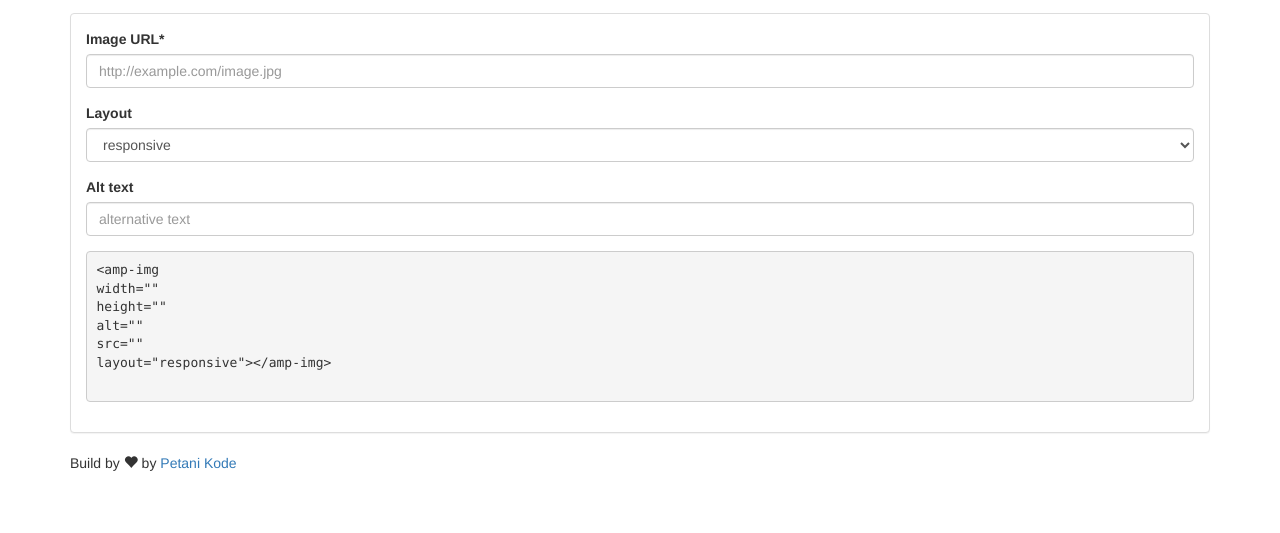
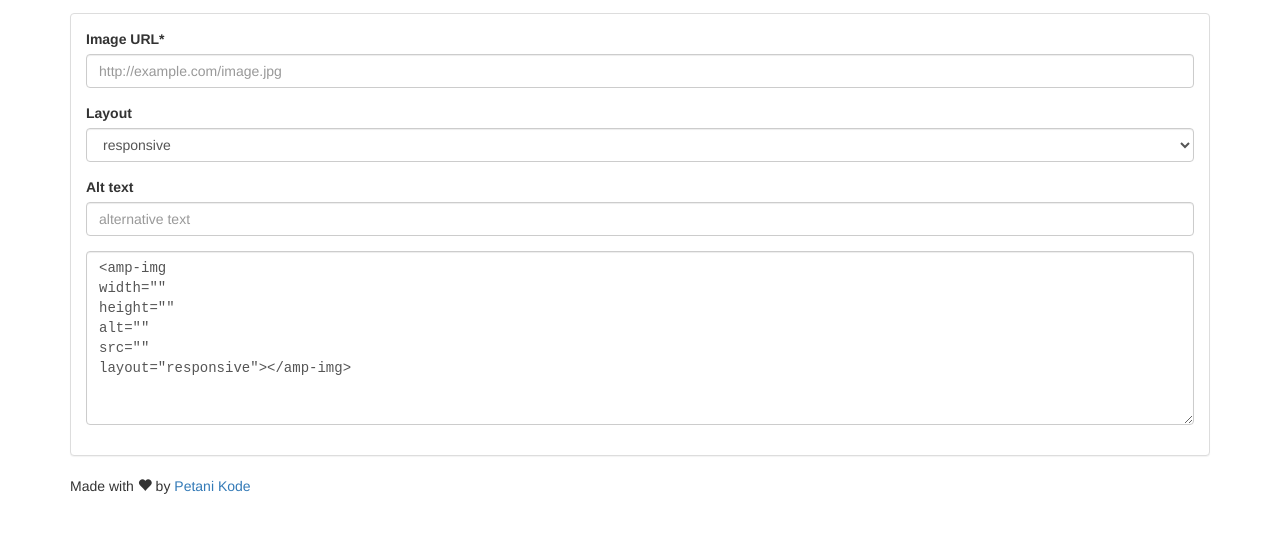
Before and after one commit to petanikode/amp-tools, a plain HTML site: page amp-img.html in a window 1280 px wide. Shown: the part 133-666 px from the top of the page. Drawn offline with nearby package versions, Linux system fonts and the light colour scheme.

Commit message:
change <pre> to <textarea>

```diff
--- a/amp-img.html
+++ b/amp-img.html
@@ -3,10 +3,18 @@
     <head>
         <meta charset="utf-8">
         <title>AMP Image Creator</title>
-        <!-- Latest compiled and minified CSS -->
+
+        <meta name="viewport" content="width=device-width,minimum-scale=1,initial-scale=1">
+
+        <link rel="shortcut icon" href="https://www.ampproject.org/static/img/amp_favicon.png?v=3">
+        <link rel="apple-touch-icon" sizes="120x120" href="https://www.ampproject.org/static/img/icons/120.png">
+         <link rel="apple-touch-icon" sizes="152x152" href="https://www.ampproject.org/static/img/icons/152.png">
+         <link rel="apple-touch-icon" sizes="167x167" href="https://www.ampproject.org/static/img/icons/167.png">
+         <link rel="apple-touch-icon" sizes="180x180" href="https://www.ampproject.org/static/img/icons/180.png">
+
+
         <link rel="stylesheet" href="https://maxcdn.bootstrapcdn.com/bootstrap/3.3.7/css/bootstrap.min.css" integrity="sha384-BVYiiSIFeK1dGmJRAkycuHAHRg32OmUcww7on3RYdg4Va+PmSTsz/K68vbdEjh4u" crossorigin="anonymous">
         <script src="https://unpkg.com/vue/dist/vue.js"></script>
-        <!-- Place this tag in your head or just before your close body tag. -->
         <script async defer src="https://buttons.github.io/buttons.js"></script>
 
     </head>
@@ -63,14 +71,13 @@
                     </div>
 
                     <div class="form-group">
-                        <pre>
+                        <textarea onclick="this.select()" class="form-control" rows="8" style="font-family:monospace">
 &lt;amp-img
 width="{{ width }}"
 height="{{ height }}"
 alt="{{ alt }}"
 src="{{ src }}"
-layout="{{ layout }}"&gt;&lt;/amp-img&gt;
-                        </pre>
+layout="{{ layout }}"&gt;&lt;/amp-img&gt;</textarea>
                     </div>
 
 
@@ -87,7 +94,7 @@ layout="{{ layout }}"&gt;&lt;/amp-img&gt;
             <div class="container">
             <div class="row">
             <div class="col-md-12">
-            <p>Build by <i class="glyphicon glyphicon-heart"></i> by <a href="http://petanikode.com/" rel="dofollow">Petani Kode</a></p>
+            <p>Made with <i class="glyphicon glyphicon-heart"></i> by <a href="http://petanikode.com/" rel="dofollow">Petani Kode</a></p>
             </div>
             </div>
             </div>
```
